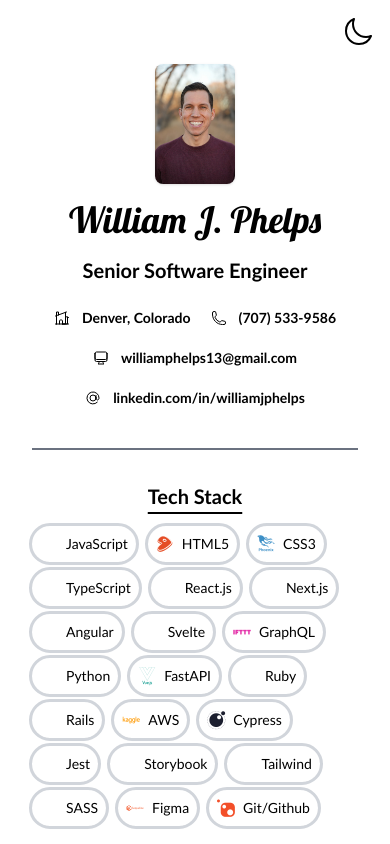
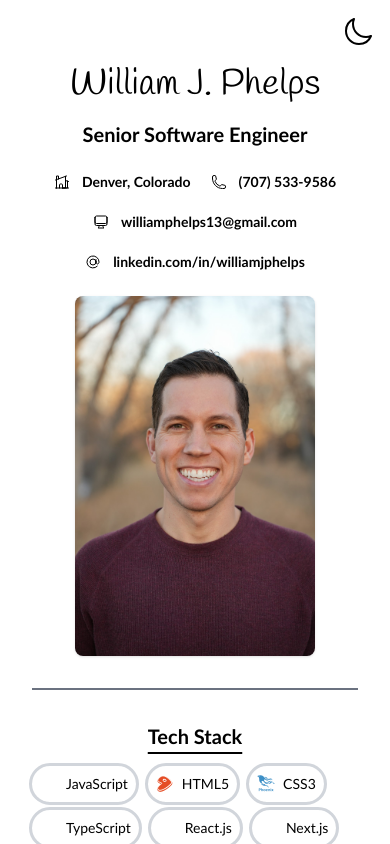
Before and after one commit to williamphelps13/williamjphelps-monorepo, a Next.js app in the folder apps/portfolio/: page /resume in a window 390 px wide. Shown: the top 844 px of the page. Built offline with nearby package versions, Linux system fonts and the light colour scheme.

Commit message:
Portfolio: Update from Lobster to Handlee; Move mobile image to bottom

```diff
--- a/apps/portfolio/app/resume/components/ResumeHeader.tsx
+++ b/apps/portfolio/app/resume/components/ResumeHeader.tsx
@@ -6,23 +6,15 @@ import {
   HomeModernIcon,
   PhoneIcon,
 } from '@heroicons/react/24/outline'
-import { Lobster } from 'next/font/google'
+import { Handlee } from 'next/font/google'
 
-const lobster = Lobster({ weight: '400', subsets: ['latin'] })
+const handlee = Handlee({ weight: '400', subsets: ['latin'] })
 
 const ResumeHeader = ({ headerData }: { headerData: HeaderData }) => {
   return (
     <header className="flex flex-col items-center gap-4 lg:flex-row lg:items-start lg:justify-between lg:gap-8">
-      {headerData.headshotImage && (
-        <Image
-          alt={`${headerData?.fullName} Headshot`}
-          className="rounded-lg shadow lg:hidden"
-          src={headerData?.headshotImage}
-          width={80}
-        />
-      )}
       <div className="flex flex-col items-center gap-4 lg:items-start lg:gap-12">
-        <h1 className={`primary-heading ${lobster.className}`}>
+        <h1 className={`primary-heading ${handlee.className}`}>
           {headerData?.fullName}
         </h1>
         <h2 className="secondary-heading">{headerData?.title}</h2>
@@ -67,6 +59,14 @@ const ResumeHeader = ({ headerData }: { headerData: HeaderData }) => {
           </a>
         </address>
       </div>
+      {headerData.headshotImage && (
+        <Image
+          alt={`${headerData?.fullName} Headshot`}
+          className="rounded-lg shadow lg:hidden"
+          src={headerData?.headshotImage}
+          width={240}
+        />
+      )}
     </header>
   )
 }
--- a/apps/portfolio/tailwind.config.ts
+++ b/apps/portfolio/tailwind.config.ts
@@ -10,7 +10,7 @@ const config: Config = {
   theme: {
     extend: {
       fontFamily: {
-        'pop': ['Lobster', 'sans-serif'],
+        'pop': ['Handlee', 'sans-serif'],
         'body': ['Calibri', 'sans-serif'],
       },
       backgroundImage: {
```
